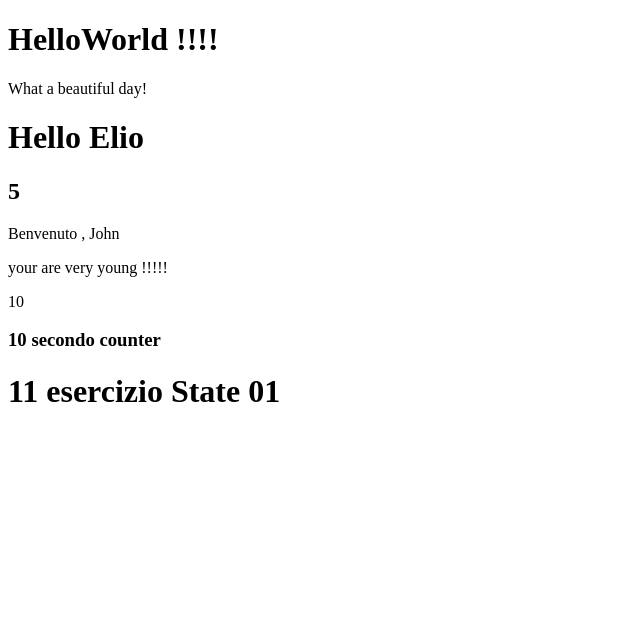
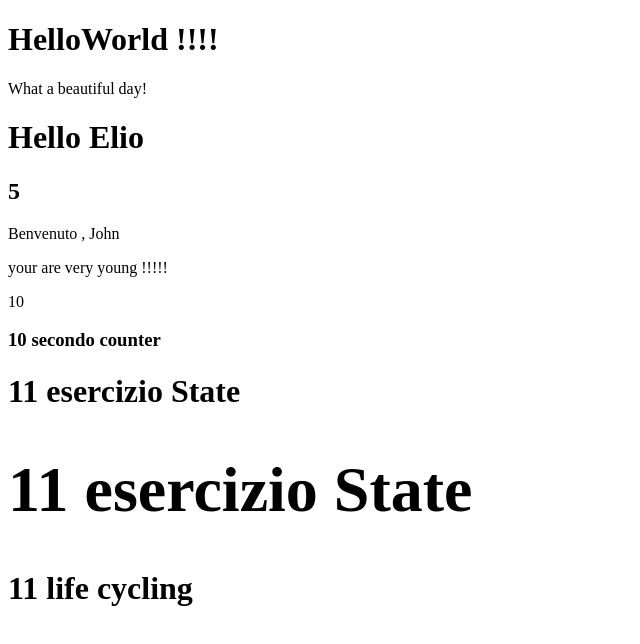
Before and after one commit to Castels88/React-esercizi, a React (Create React App) app: page / in a window 1280 px wide. Shown: the top 644 px of the page, without its empty margins (0-640 px from the left). Built offline with nearby package versions, Linux system fonts and the light colour scheme.

Commit message:
Component Lifecycle - 01

```diff
--- a/src/App.js
+++ b/src/App.js
@@ -1,5 +1,7 @@
 import React, { Fragment } from "react";
 import { Counter } from "./Counter";
+import { CounterDisplay } from "./CounterDisplay";
+import { CounterLifeCycling } from "./CounterLifecycling";
 import { HelloWorld } from "./Helloworld";
 import { Message } from "./Message";
 import { Name } from "./Name";
@@ -17,6 +19,8 @@ render(){
         <Counter InitialValue={0} IncrementValue={1}/>
         <SecondCounter NumeroIniziale={0}/>
         <ThirdCounter NumeroIniziale={1} IncrementValue={1} Timeout={500} />
+        <CounterDisplay NumeroIniziale={1} IncrementValue={1} Timeout={500}/>
+        <CounterLifeCycling NumeroIniziale={1} IncrementValue={1} Timeout={500}/>
     </div>
     )
 }
--- a/src/Counter.js
+++ b/src/Counter.js
@@ -7,7 +7,7 @@ export class Counter extends React.Component{
             this.setState((state)=>({
                 count: state.count + this.props.IncrementValue
             }))
-            if(this.state.count == 10 ){
+            if(this.state.count === 10 ){
                 this.state.count = 1
             }
         },500)
--- /dev/null
+++ b/src/CounterDisplay.js
@@ -0,0 +1,22 @@
+import React from "react";
+import { ThirdCounter } from "./ThirdCounter";
+export class CounterDisplay extends React.Component{
+    constructor(props){
+        super(props)
+        this.state = {
+            count : <ThirdCounter NumeroIniziale={1} IncrementValue={1} Timeout={500}/>
+        }
+    }
+
+
+
+    render(){
+        return <h1>{this.state.count}</h1>
+    }
+}
+
+
+
+// State 04
+// Extract the h1 tag showing the count state variable into a new component called CounterDisplay and
+// render it within the Counter component, passing it the count state variable as a prop.
--- /dev/null
+++ b/src/CounterLifecycling.js
@@ -0,0 +1,27 @@
+import React from "react";
+export class CounterLifeCycling extends React.Component{
+
+
+    state = {count : this.props.NumeroIniziale }
+
+
+
+    componentDidMount(){
+        this._interval= setInterval(()=>{
+            this.setState((state)=>{
+                return{
+                    count: state.count + this.props.IncrementValue
+                }
+            })
+        },this.props.Timeout)
+    }
+    render(){
+        return <h1>{this.state.count} life cycling</h1>
+    }
+}
+
+// Component Lifecycle - 01
+// Modify the Counter component so that the interval is initialized within the componentDidMount
+// life cycle method instead of the constructor. Is the constructor still required?
+// answer
+// no the costructor is not more necessary
--- a/src/ThirdCounter.js
+++ b/src/ThirdCounter.js
@@ -14,7 +14,7 @@ export class ThirdCounter extends React.Component{
     },this.props.Timeout)
     }
     render(){
-        return <h1>{this.state.count} esercizio State 01 </h1>
+        return <h1>{this.state.count} esercizio State</h1>
     }
 }
 
```
